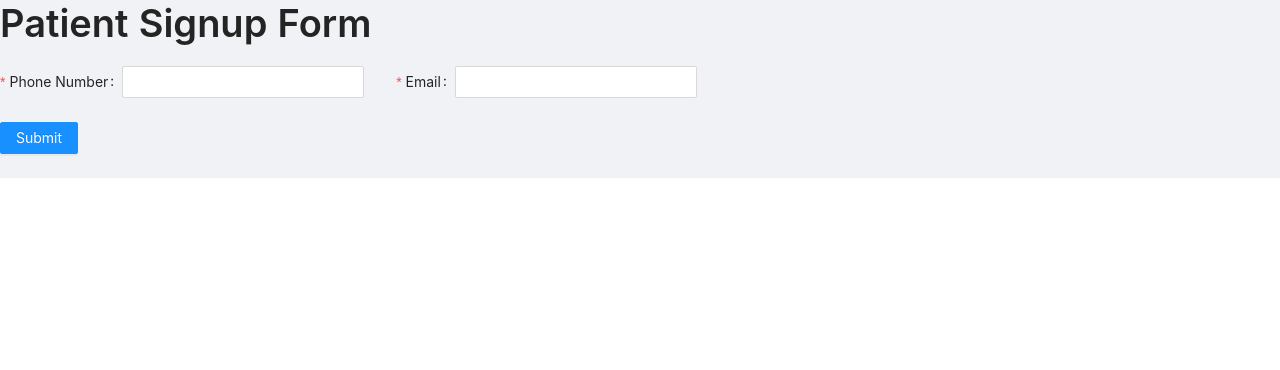
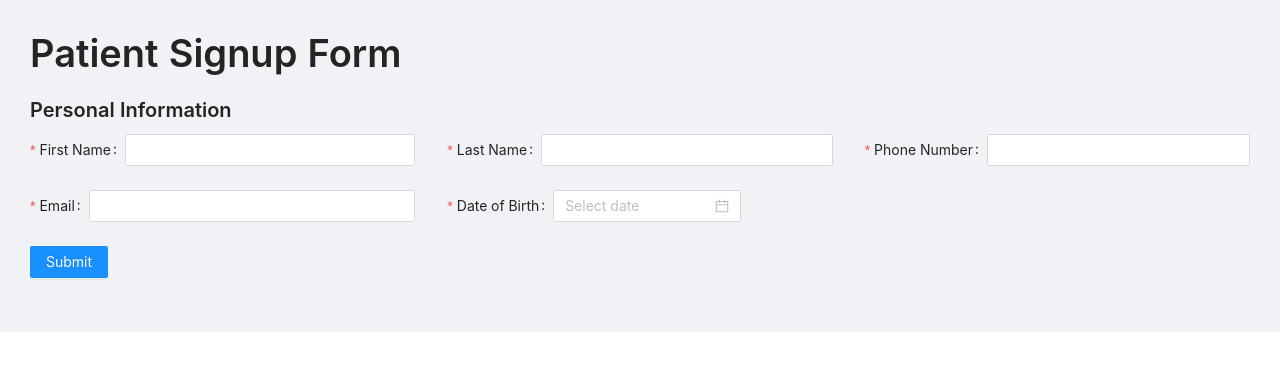
Before and after one commit to kashifali11/patient_signup_form, a React app: page / in a window 1280 px wide. Shown: the top 370 px of the page. Built offline with nearby package versions, Linux system fonts and the light colour scheme.

Commit message:
added some fields

```diff
--- /dev/null
+++ b/src/app/components/common/inputTextFieldList/InputTextFieldList.jsx
@@ -0,0 +1,17 @@
+import React from "react";
+import { Col, Form, Input } from "antd";
+export default function InputTextFieldList({ inputAttributes }) {
+  return inputAttributes.map((inputAttribute) => {
+    return (
+      <Col key={inputAttribute.name} className="gutter-row" span={6} xs={24} xl={8}>
+        <Form.Item
+          name={inputAttribute.name}
+          label={inputAttribute.label}
+          rules={inputAttribute.rules}
+        >
+          <Input />
+        </Form.Item>
+      </Col>
+    );
+  });
+}
--- a/src/app/components/userInformationForm/UserInformationForm.jsx
+++ b/src/app/components/userInformationForm/UserInformationForm.jsx
@@ -1,4 +1,4 @@
-import {Form,Button} from "antd";
+import {Form,Button, Typography} from "antd";
 import React from "react";
 import PersonalInformation from "./personalInformation/PersonalInformation.jsx";
 
@@ -8,6 +8,9 @@ export default function UserInformationForm() {
   };
   return (
     <Form name="patient_signup_form" onFinish={onFinish}>
+        <Typography.Title level={4} >
+            Personal Information
+        </Typography.Title>
       <PersonalInformation />
       <Form.Item>
         <Button type="primary" htmlType="submit">
--- a/src/app/components/userInformationForm/personalInformation/PersonalInformation.jsx
+++ b/src/app/components/userInformationForm/personalInformation/PersonalInformation.jsx
@@ -1,35 +1,46 @@
-import { Form, Input, Row, Col } from "antd";
+import { Form, Row, Col, DatePicker } from "antd";
 import React from "react";
+import InputTextFieldList from "../../common/inputTextFieldList/InputTextFieldList.jsx";
+const personalInfoInput = [
+  {
+    name: ["personalInfo", "firstName"],
+    label: "First Name",
+    rules: [{ required: true, message: "Please input your first name!" }],
+  },
+  {
+    name: ["personalInfo", "lastName"],
+    label: "Last Name",
+    rules: [{ required: true, message: "Please input your last name!" }],
+  },
+  {
+    name: ["personalInfo", "phoneNo"],
+    label: "Phone Number",
+    rules: [{ required: true, message: "Please input your phone number!" }],
+  },
+  {
+    name: ["personalInfo", "email"],
+    label: "Email",
+    rules: [
+      { required: true, message: "Please input your email!" },
+      { type: "email", message: "Please input valid email!" },
+    ],
+  },
+];
 
 export default function PersonalInformation() {
   return (
     <>
       <Row gutter={{ xs: 8, sm: 16, md: 24, lg: 32 }}>
-        <Col>
+        <InputTextFieldList inputAttributes={personalInfoInput} />
+        <Col className="gutter-row" span={6} xs={24} xl={8}>
           <Form.Item
-            className="gutter-row"
-            span={6}
-            name={["personalInfo", "phone_no"]}
-            label="Phone Number"
+            label="Date of Birth"
+            name={["personalInfo", "dob"]}
             rules={[
-              { required: true, message: "Please input your phone number!" },
+              { required: true, message: "Please select your date of birth!" },
             ]}
           >
-            <Input />
-          </Form.Item>
-        </Col>
-        <Col>
-          <Form.Item
-            className="gutter-row"
-            span={6}
-            name={["personalInfo", "email"]}
-            label="Email"
-            rules={[
-              { required: true, message: "Please input your email!" },
-              { type: "email", message: "Please input valid email!" },
-            ]}
-          >
-            <Input />
+            <DatePicker />
           </Form.Item>
         </Col>
       </Row>
--- a/src/app/container/SignUpForm.jsx
+++ b/src/app/container/SignUpForm.jsx
@@ -3,9 +3,9 @@ import React from 'react'
 import UserInformationForm from "../components/userInformationForm/UserInformationForm.jsx";
 export default function Home() {
     return (
-        <>
+        <div style={{margin:30}}>
           <Title>Patient Signup Form</Title>
           <UserInformationForm />
-        </>
+        </div>
     )
 }
```
